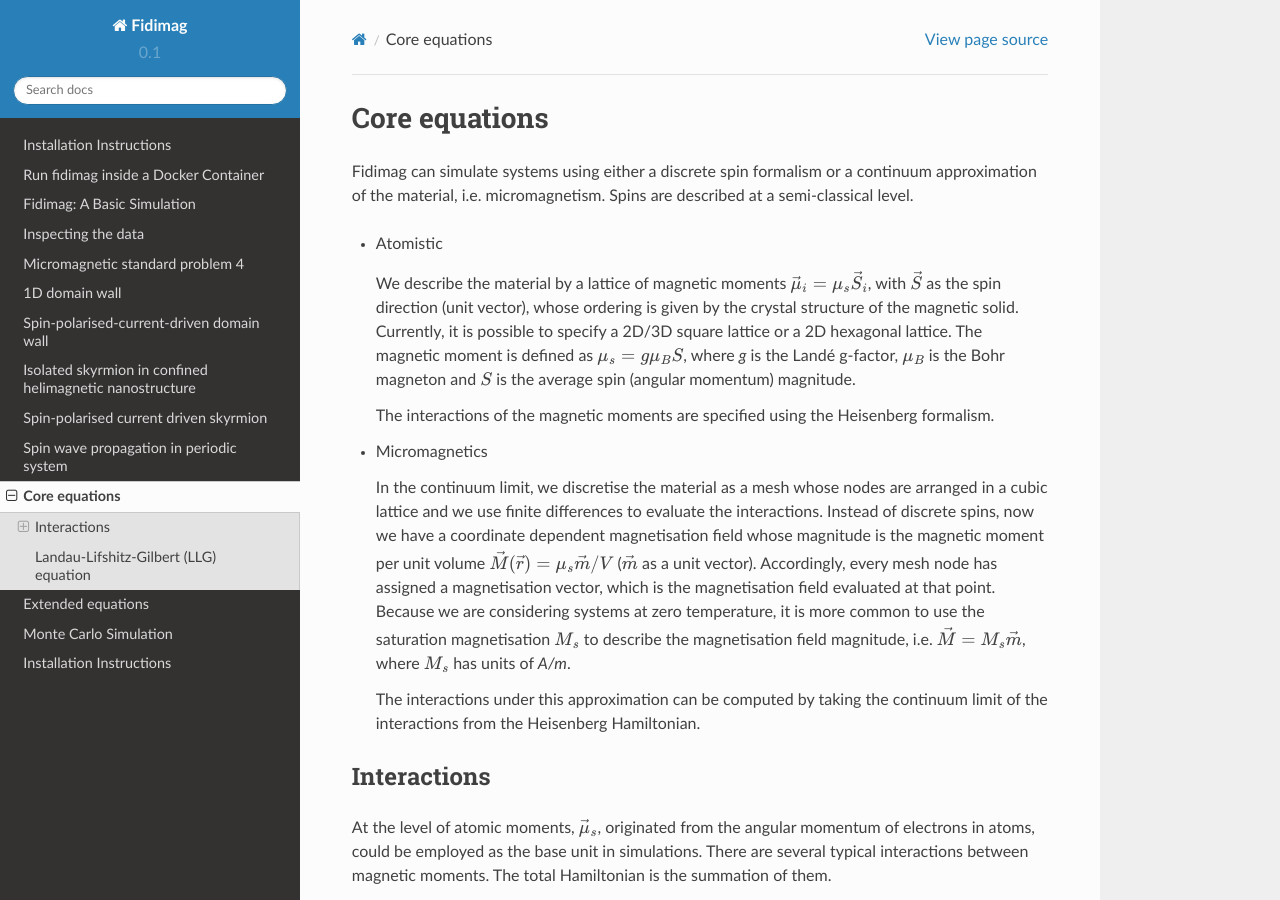
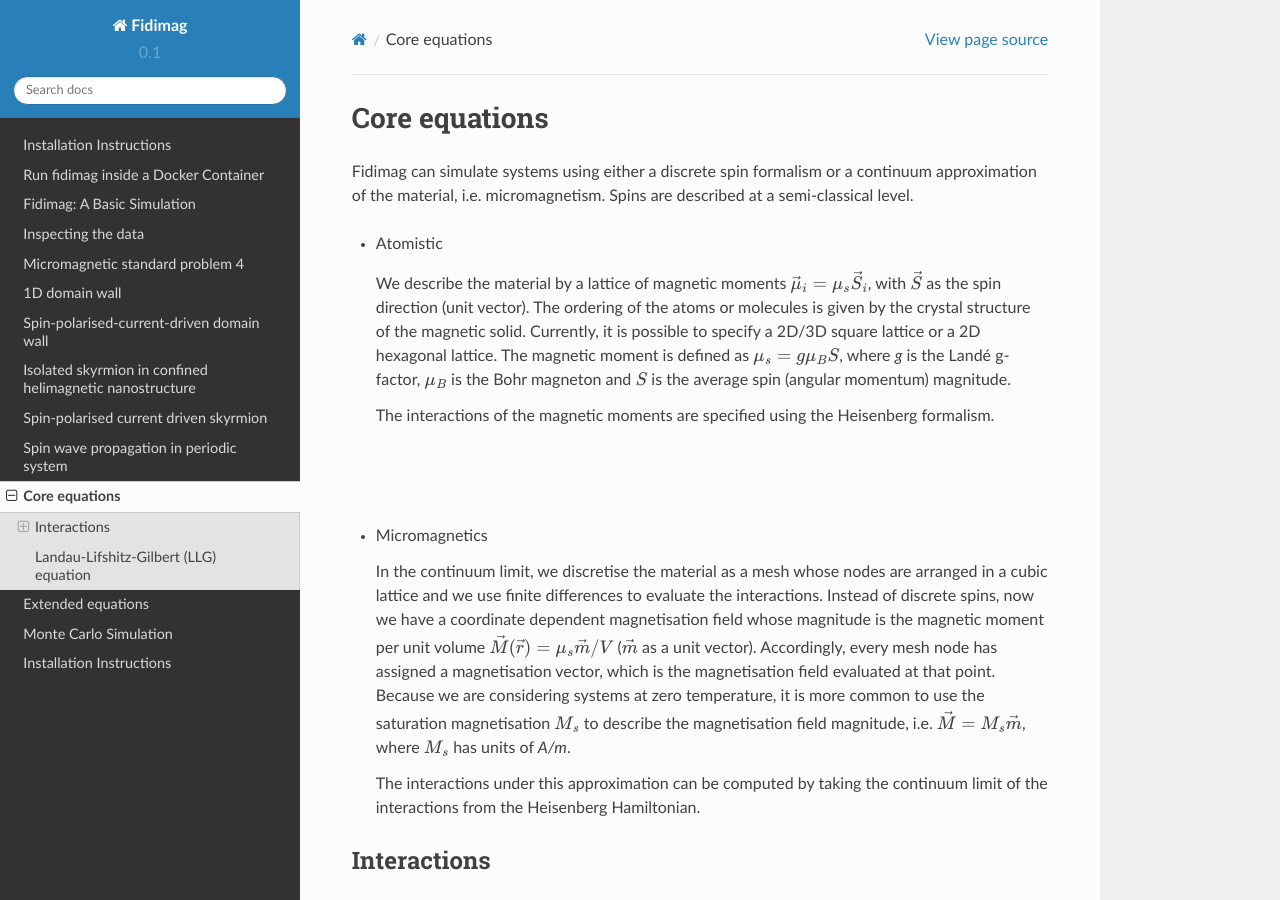
Before and after one commit to computationalmodelling/fidimag, a Sphinx documentation site: the page built from doc/core_eqs.rst, in a window 1280 px wide and 900 px high. Built offline with Sphinx 7.4.7 and the Read the Docs theme 2.0.0, drawn with Linux system fonts in a browser that asks for light colours; some of the changed text lies outside the part shown.

Commit message:
Keep updating docs

```diff
--- a/doc/core_eqs.rst
+++ b/doc/core_eqs.rst
@@ -9,16 +9,17 @@ described at a semi-classical level.
 
   We describe the material by a lattice of magnetic moments
   :math:`\vec{\mu}_i=\mu_{s}\vec{S}_{i}`, with :math:`\vec{S}` as the spin
-  direction (unit vector), whose ordering is given by the crystal structure of
-  the magnetic solid. Currently, it is possible to specify a 2D/3D square
-  lattice or a 2D hexagonal lattice. The magnetic moment is defined as
-  :math:`\mu_{s}=g \mu_{B} S`, where `g` is the Landé g-factor, :math:`\mu_{B}`
-  is the Bohr magneton and :math:`S` is the average spin (angular momentum)
-  magnitude.
+  direction (unit vector). The ordering of the atoms or molecules is given by
+  the crystal structure of the magnetic solid. Currently, it is possible to
+  specify a 2D/3D square lattice or a 2D hexagonal lattice. The magnetic moment
+  is defined as :math:`\mu_{s}=g \mu_{B} S`, where `g` is the Landé g-factor,
+  :math:`\mu_{B}` is the Bohr magneton and :math:`S` is the average spin
+  (angular momentum) magnitude.
 
   The interactions of the magnetic moments are specified using the Heisenberg
   formalism.
-
+|
+|
 
 * Micromagnetics
 
```
Also changed, not shown: other parts of doc/core_eqs.rst (+2 -2 lines).
